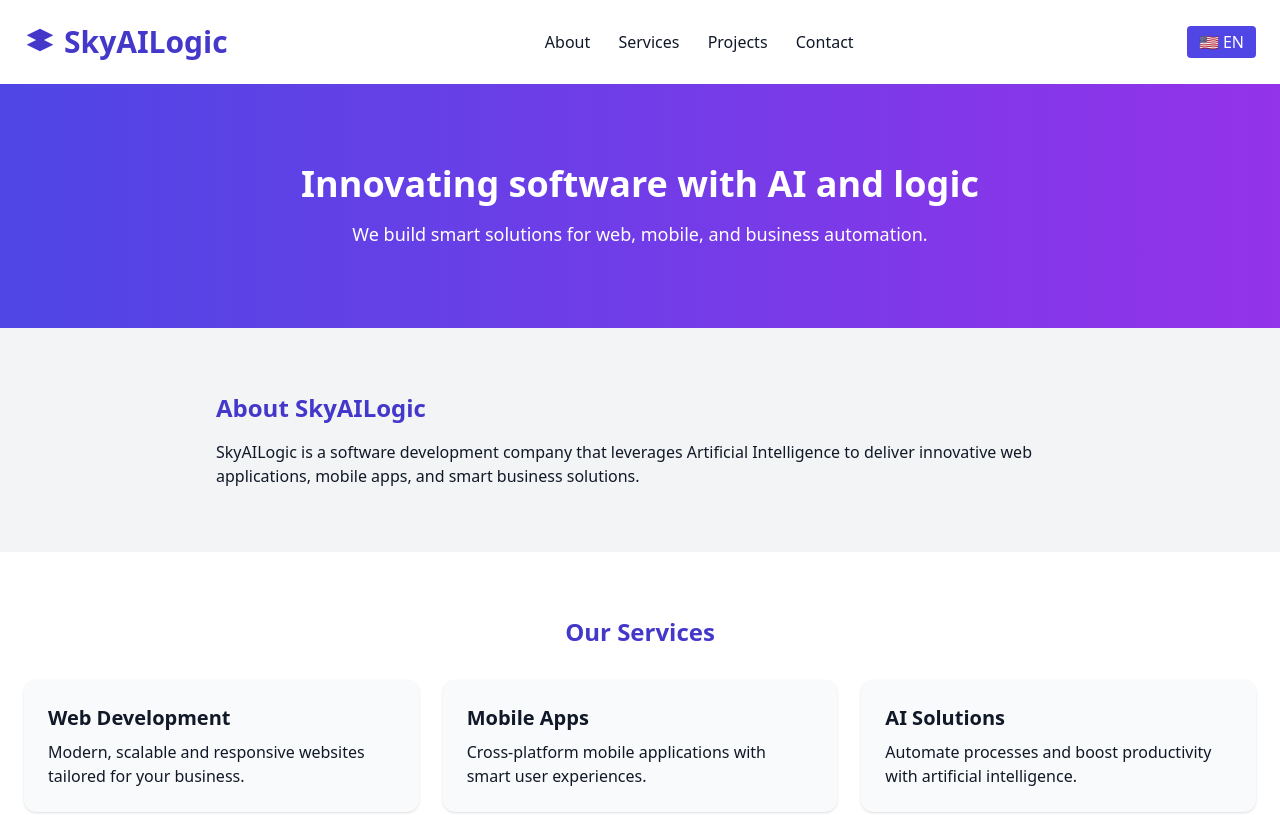
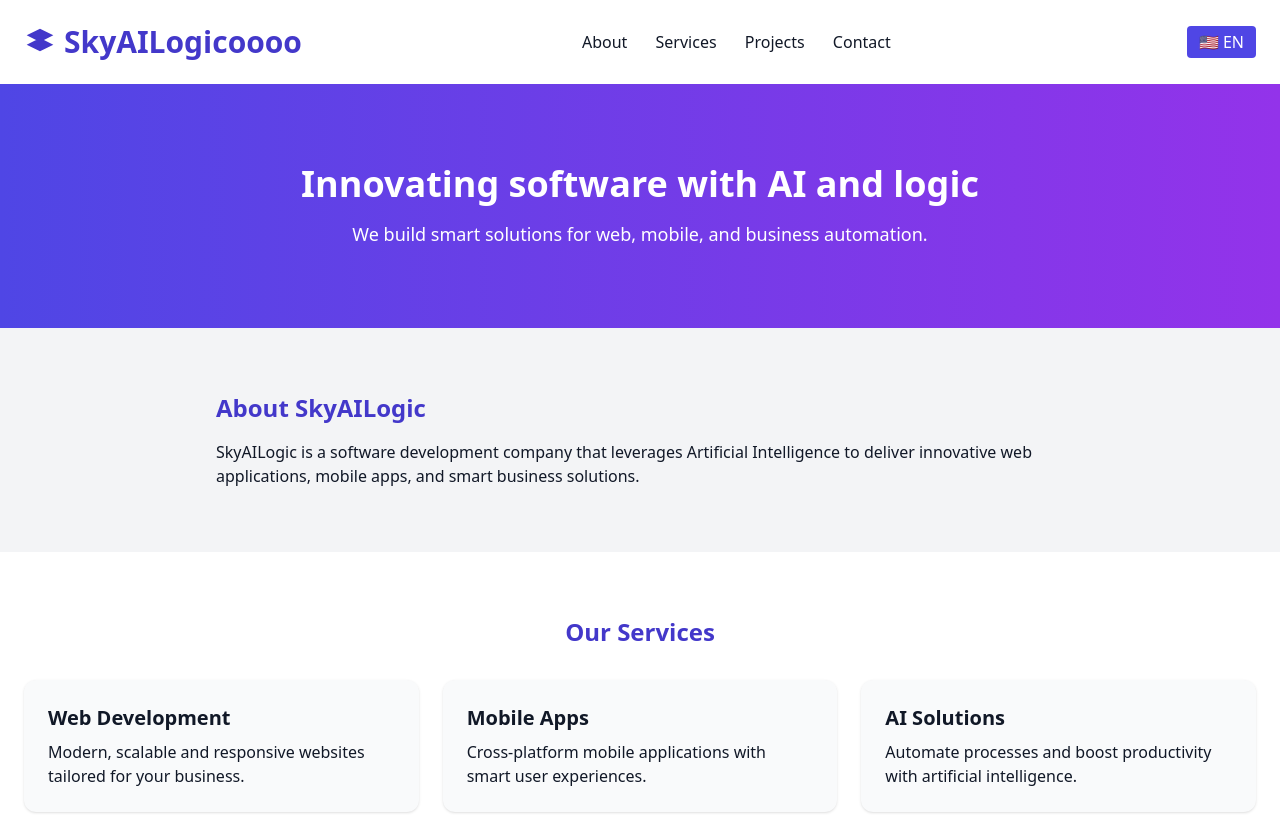
Before and after one commit to mrsalag1967/skyailogic, a plain HTML site: page index.html in a window 1280 px wide. Shown: the top 815 px of the page. Drawn offline with nearby package versions, Linux system fonts and the light colour scheme.

Commit message:
Actualizacion del sitio

```diff
--- a/index.html
+++ b/index.html
@@ -3,7 +3,7 @@
 <head>
   <meta charset="UTF-8">
   <meta name="viewport" content="width=device-width, initial-scale=1.0">
-  <title>SkyAILogicooo</title>
+  <title>SkyAILogic</title>
   <script src="https://cdn.tailwindcss.com"></script>
 </head>
 <body class="bg-gray-100 text-gray-900">
@@ -16,7 +16,7 @@
       <svg class="w-8 h-8 text-indigo-700" fill="currentColor" viewBox="0 0 24 24">
         <path d="M12 2L2 7l10 5 10-5-10-5zm0 7l-10 5 10 5 10-5-10-5z"/>
       </svg>
-      <h1 class="text-3xl font-bold text-indigo-700">SkyAILogic</h1>
+      <h1 class="text-3xl font-bold text-indigo-700">SkyAILogicoooo</h1>
     </div>
 
     <!-- Menú -->
```
